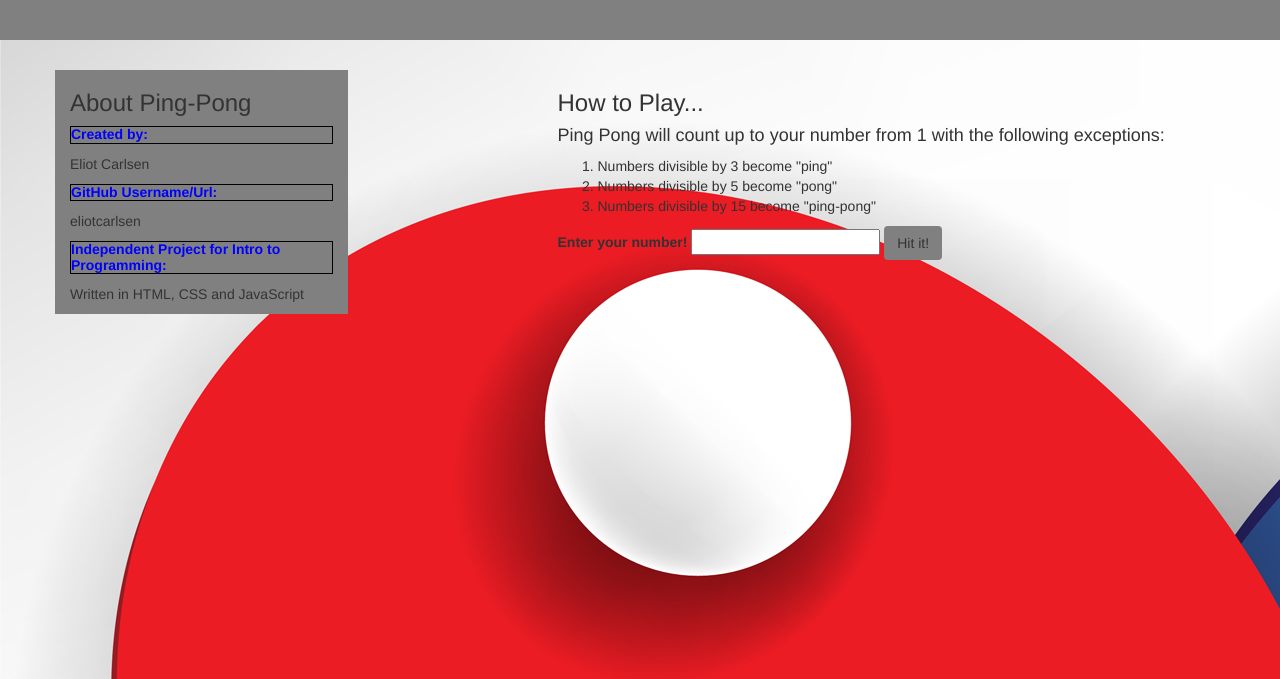
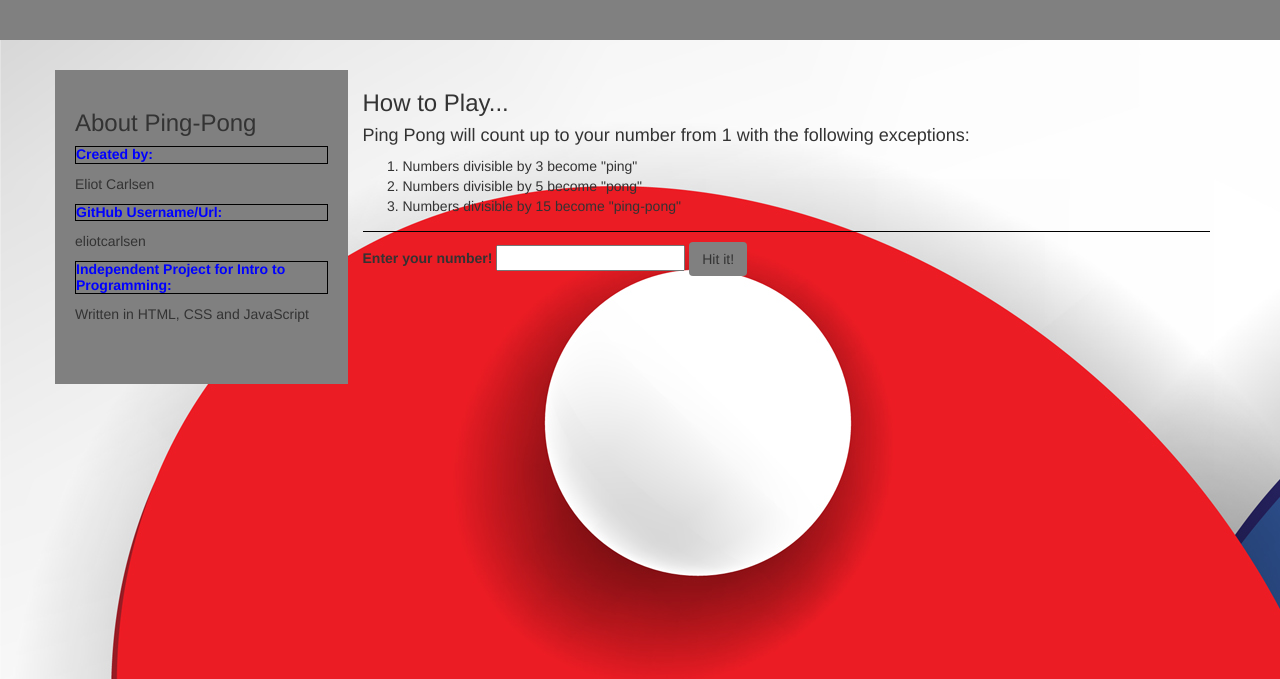
Before and after one commit to eliotcarlsen/pingPong, a plain HTML site: page index.html in a window 1280 px wide. Shown: the part 121-800 px from the top of the page. Drawn offline with Linux system fonts and the light colour scheme.

Commit message:
add css styling padding on form, padding on rules section, bottom border on rules

```diff
--- a/css/styles.css
+++ b/css/styles.css
@@ -10,10 +10,17 @@ h2{
 #aboutSection{
   float: left;
   background-color: grey;
+  padding: 20px;
+  padding-bottom: 50px;
 }
 
 #rulesSection{
   float: right;
+}
+
+.rules {
+  border-bottom: 1px solid black;
+  padding-bottom: 5px;
 }
 
 h5{
@@ -38,3 +45,7 @@ img.pong{
   height: 60%;
   width: 60%;
 }
+
+form{
+  padding-top: 10px;
+}
--- a/index.html
+++ b/index.html
@@ -28,7 +28,7 @@
           </p>
         </div>
         <div class="rulesAndBackground">
-          <div class="col-sm-7" id="rulesSection">
+          <div class="col-sm-9" id="rulesSection">
             <div class="rules">
               <h3>How to Play...</h3>
               <h4>Ping Pong will count up to your number from 1 with the following exceptions:</h4>
```
